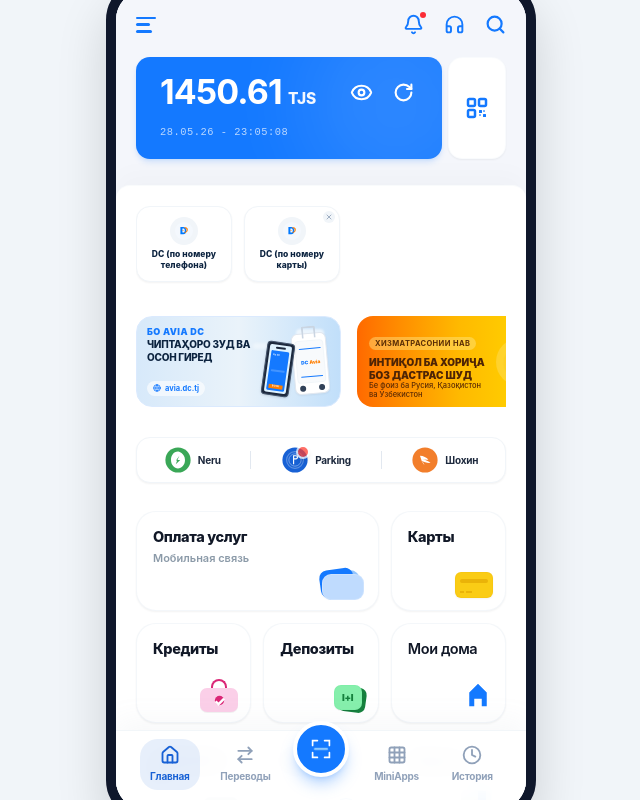
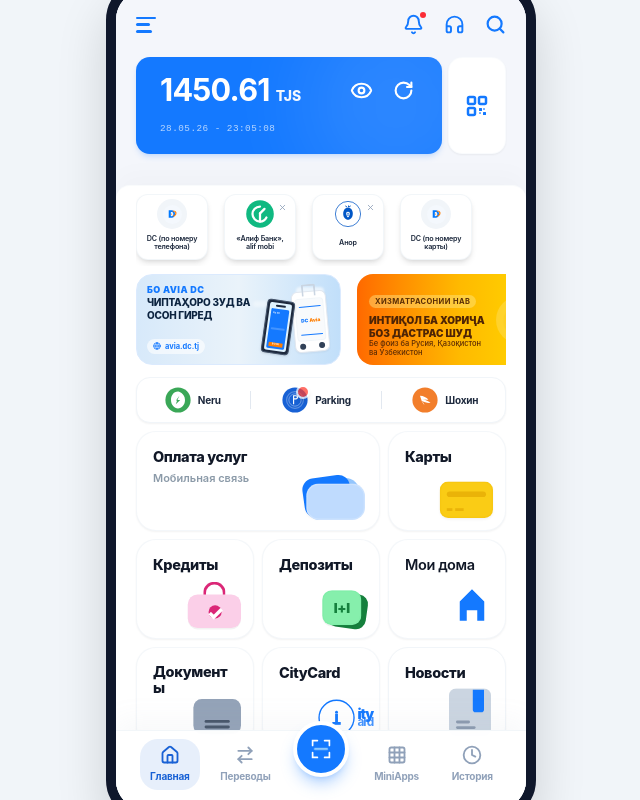
Before and after one commit to umedbobokhonzoda11-collab/Dushanbecity, a React (Vite) app: page / in a window 1280 px wide. Shown: the whole page, without its empty margins (319-959 px from the left). Built offline with nearby package versions, Linux system fonts and the light colour scheme.

Commit message:
feat: expand quick transfer with partner branding
- Add Alif and Anor brand icons and data support
- Add `brand` and `canDismiss` properties to `QuickTransferShort`
- Migrate local storage key to `dc_shortcuts_v3`
- Update component layout sizing and UI refinements

```diff
--- a/src/App.tsx
+++ b/src/App.tsx
@@ -38,7 +38,7 @@
   });
 
   const [shortcuts, setShortcuts] = useState<QuickTransferShort[]>(() => {
-    const saved = localStorage.getItem('dc_shortcuts');
+    const saved = localStorage.getItem('dc_shortcuts_v3');
     return saved ? JSON.parse(saved) : INITIAL_SHORTCUTS;
   });
 
@@ -67,7 +67,7 @@
   }, [hideBalance]);
 
   useEffect(() => {
-    localStorage.setItem('dc_shortcuts', JSON.stringify(shortcuts));
+    localStorage.setItem('dc_shortcuts_v3', JSON.stringify(shortcuts));
   }, [shortcuts]);
 
   useEffect(() => {
@@ -196,7 +196,7 @@
                 <div className="h-[142px] w-full bg-transparent pointer-events-none" />
 
                 {/* Overlying solid content tray with a premium round radius top that slides over the Balance Card */}
-                <div className="bg-white rounded-t-[14px] pt-4 pb-28 space-y-4 shadow-[0_-12px_24px_rgba(0,0,0,0.02)] border-t border-slate-200/20 pointer-events-auto relative z-10 min-h-[500px]">
+                <div className="bg-white rounded-t-[14px] pt-1.5 pb-28 space-y-1 shadow-[0_-12px_24px_rgba(0,0,0,0.02)] border-t border-slate-200/20 pointer-events-auto relative z-10 min-h-[500px]">
 
                   {/* 2. Quick Transfer shortcuts */}
                   <QuickTransfer
--- a/src/components/BalanceCard.tsx
+++ b/src/components/BalanceCard.tsx
@@ -64,10 +64,10 @@
         <div className="flex items-center justify-between w-full">
           <div className="flex items-baseline gap-1.5">
             {/* Balance Text */}
-            <h2 className="text-[34px] font-bold tracking-tight leading-none">
+            <h2 className="text-[30.6px] font-bold tracking-tight leading-none">
               {hideBalance ? '••••••' : balance.toFixed(2)}
             </h2>
-            <span className="text-[15.5px] font-extrabold text-white/95 leading-none">TJS</span>
+            <span className="text-[13.95px] font-extrabold text-white/95 leading-none">TJS</span>
           </div>
 
           <div className="flex items-center gap-3">
@@ -100,7 +100,7 @@
 
         {/* Bottom half: Last transaction timestamp exactly matching layout */}
         <div className="mt-4">
-          <p className="text-[10.4px] font-mono tracking-wider text-white/70 antialiased">
+          <p className="text-[9.36px] font-mono tracking-wider text-white/70 antialiased">
             {lastRefreshedDate}
           </p>
         </div>
--- a/src/components/Banners.tsx
+++ b/src/components/Banners.tsx
@@ -45,7 +45,7 @@
   };
 
   return (
-    <div className="px-5 py-1.5 select-none">
+    <div className="px-5 py-0.5 select-none">
       {/* Scrollable Container with horizontal friction and snaps */}
       <div className="flex gap-4 overflow-x-auto snap-x snap-mandatory scrollbar-none pb-1">
 
--- a/src/components/CategoryGrid.tsx
+++ b/src/components/CategoryGrid.tsx
@@ -35,10 +35,10 @@
   const [electricityPaid, setElectricityPaid] = useState(false);
 
   return (
-    <div className="px-5 py-2 select-none">
+    <div className="px-5 py-0.5 select-none">
 
       {/* HIGH FIDELITY 8-CARD GRID CORRESPONDING EXACTLY TO TELEGRAM SCREENSHOT */}
-      <div className="grid grid-cols-3 gap-3">
+      <div className="grid grid-cols-3 gap-2">
 
         {/* CARD 1: Оплата услуг (Spans 2 columns) */}
         <div
@@ -56,7 +56,7 @@
           </div>
 
           {/* Precise High-Fidelity blue pouch icon representation aligned at bottom right */}
-          <div className="absolute bottom-2.5 right-3.5 pointer-events-none select-none">
+          <div className="absolute bottom-2.5 right-3.5 pointer-events-none select-none origin-bottom-right" style={{ transform: 'scale(1.4)' }}>
             <div className="relative w-[50px] h-[38px] flex items-center justify-center">
               {/* Back flap */}
               <div className="absolute bottom-0 right-[4px] w-[38px] h-[30px] bg-[#93C5FD] rounded-[10px]" />
@@ -83,7 +83,7 @@
           </div>
 
           {/* Precise yellow card icon representation aligned at bottom right */}
-          <div className="absolute bottom-3 right-3 pointer-events-none select-none">
+          <div className="absolute bottom-3 right-3 pointer-events-none select-none origin-bottom-right" style={{ transform: 'scale(1.4)' }}>
             <div className="w-[38px] h-[26px] bg-[#FACC15] rounded-[6px] relative overflow-hidden flex flex-col justify-between p-1 shadow-xs border border-[#EAB308]/20">
               <div className="w-full h-[3.5px] bg-[#EAB308] rounded-xs mt-0.5" />
               <div className="flex gap-0.5 mt-2">
@@ -106,7 +106,7 @@
           </div>
 
           {/* Pink check-purse icon aligned at bottom right */}
-          <div className="absolute bottom-2.5 right-3 pointer-events-none select-none">
+          <div className="absolute bottom-2.5 right-3 pointer-events-none select-none origin-bottom-right" style={{ transform: 'scale(1.4)' }}>
             <div className="relative w-[38px] h-[34px] flex items-center justify-center">
               {/* Silver/pink buckle */}
               <div className="w-4 h-3.5 border-t-[2.5px] border-x-[2.5px] border-[#DB2777] rounded-t-full absolute top-[1px]" />
@@ -132,7 +132,7 @@
           </div>
 
           {/* Green folders with I+I aligned at bottom right */}
-          <div className="absolute bottom-2.5 right-3 pointer-events-none select-none">
+          <div className="absolute bottom-2.5 right-3 pointer-events-none select-none origin-bottom-right" style={{ transform: 'scale(1.4)' }}>
             <div className="relative w-[36px] h-[32px] flex items-center justify-center">
               {/* Back folder */}
               <div className="absolute bottom-0 right-0 w-[28px] h-[25px] bg-[#15803D] rounded-[7px] rotate-[8deg]" />
@@ -158,7 +158,7 @@
           </div>
 
           {/* Solid blue house icon aligned at bottom right */}
-          <div className="absolute bottom-3 right-3 pointer-events-none select-none text-[#1479FF]">
+          <div className="absolute bottom-3 right-3 pointer-events-none select-none text-[#1479FF] origin-bottom-right" style={{ transform: 'scale(1.4)' }}>
             <svg viewBox="0 0 24 24" fill="currentColor" className="w-[30px] h-[30px]">
               <path d="M19 21H15V15H9V21H5V10L12 3L19 10V21Z" />
             </svg>
@@ -178,7 +178,7 @@
           </div>
 
           {/* Gray files capsule indicator at bottom right */}
-          <div className="absolute bottom-3 right-3 pointer-events-none select-none">
+          <div className="absolute bottom-3 right-3 pointer-events-none select-none origin-bottom-right" style={{ transform: 'scale(1.4)' }}>
             <div className="w-[34px] h-[25px] bg-[#94A3B8] rounded-[6px] relative overflow-hidden flex flex-col justify-end p-1 gap-0.5 shadow-2xs">
               <div className="w-[18px] h-[2px] bg-[#475569] rounded-full mx-auto" />
               <div className="w-[18px] h-[2px] bg-[#475569] rounded-full mx-auto" />
@@ -198,7 +198,7 @@
           </div>
 
           {/* Beautiful high quality CityCard monogram SVG logo bottom right */}
-          <div className="absolute bottom-2.5 right-1.5 pointer-events-none select-none">
+          <div className="absolute bottom-2.5 right-1.5 pointer-events-none select-none origin-bottom-right" style={{ transform: 'scale(1.4)' }}>
             <div className="flex items-center gap-0.5">
               {/* Outer logo circle */}
               <div className="w-[26px] h-[26px] rounded-full border-[1.8px] border-[#1479FF] flex items-center justify-center relative shrink-0">
@@ -229,7 +229,7 @@
           </div>
 
           {/* Gray folder / newsletter page with a tiny blue ribbon tag aligned bottom right */}
-          <div className="absolute bottom-2.5 right-3.5 pointer-events-none select-none">
+          <div className="absolute bottom-2.5 right-3.5 pointer-events-none select-none origin-bottom-right" style={{ transform: 'scale(1.4)' }}>
             <div className="relative w-[30px] h-[34px] bg-[#CBD5E1] rounded-[5px] flex flex-col justify-end p-1 shadow-2xs border border-slate-300/30">
               {/* Bookmark hanger blue decoration */}
               <div className="absolute top-0 right-1 w-[8px] h-4 bg-[#1479FF] rounded-b-[2px]" />
--- a/src/components/Icons.tsx
+++ b/src/components/Icons.tsx
@@ -132,3 +132,75 @@
     </svg>
   );
 };
+
+// Alif Mobi Logo with high-fidelity path details matching screenshot
+export const AlifLogo: React.FC<{ className?: string }> = ({ className = 'w-10 h-10' }) => {
+  return (
+    <svg viewBox="0 0 100 100" fill="none" xmlns="http://www.w3.org/2000/svg" className={className}>
+      <circle cx="50" cy="50" r="46" fill="#10B981" />
+      {/* Dynamic crescent/A curve */}
+      <path
+        d="M50 25C36 25 25 36 25 50C25 64 36 75 50 75C59.5 75 67.5 69.5 71.5 61.5"
+        stroke="white"
+        strokeWidth="7.5"
+        strokeLinecap="round"
+      />
+      {/* Alif arrow stem inside */}
+      <path
+        d="M50 48V75"
+        stroke="white"
+        strokeWidth="7.5"
+        strokeLinecap="round"
+      />
+      <path
+        d="M50 48L65 33"
+        stroke="white"
+        strokeWidth="7.5"
+        strokeLinecap="round"
+      />
+    </svg>
+  );
+};
+
+// Anor Pomegranate Logo with high-fidelity path details matching screenshot
+export const AnorLogo: React.FC<{ className?: string }> = ({ className = 'w-10 h-10' }) => {
+  return (
+    <svg viewBox="0 0 100 100" fill="none" xmlns="http://www.w3.org/2000/svg" className={className}>
+      {/* White circle card base */}
+      <circle cx="50" cy="50" r="46" fill="white" />
+      {/* Blue border ring */}
+      <circle cx="50" cy="50" r="42" stroke="#0056C6" strokeWidth="2.5" />
+
+      {/* Pomegranate body path */}
+      <path
+        d="M50 28C39 29 34 38 34 49C34 61 41.5 69 50 69C58.5 69 66 61 66 49C66 38 61 29 50 28Z"
+        fill="#0056C6"
+      />
+
+      {/* Crown elements on top of pomegranate */}
+      <path
+        d="M44 28 L40 21 L47 25 Z"
+        fill="#0056C6"
+      />
+      <path
+        d="M50 28 L50 19 L54 26 Z"
+        fill="#0056C6"
+      />
+      <path
+        d="M56 28 L60 21 L53 25 Z"
+        fill="#0056C6"
+      />
+
+      {/* Inside elegant loop structure representing pomegranate seeds and letter A */}
+      <path
+        d="M50 62C46.5 58.5 43.5 53.5 44 48C44.5 42.5 49 40.5 50 45C51 40.5 55.5 42.5 56 48C56.5 53.5 53.5 58.5 50 62Z"
+        fill="white"
+      />
+
+      {/* Central loop node connections */}
+      <circle cx="50" cy="49" r="2.5" fill="#0056C6" />
+      <circle cx="47" cy="54" r="2" fill="#0056C6" />
+      <circle cx="53" cy="54" r="2" fill="#0056C6" />
+    </svg>
+  );
+};
--- a/src/components/Partners.tsx
+++ b/src/components/Partners.tsx
@@ -16,7 +16,7 @@
   const [activePartnerApp, setActivePartnerApp] = useState<'neru' | 'parking' | 'shohin' | null>(null);
 
   return (
-    <div className="px-5 py-1 select-none">
+    <div className="px-5 py-0.5 select-none">
       {/* Container holding partner bar exactly as shown inside the picture - height reduced further by 20% */}
       <div className="bg-white border border-slate-100 rounded-[14px] py-2 px-3 flex items-center justify-around shadow-xs">
 
--- a/src/components/QuickTransfer.tsx
+++ b/src/components/QuickTransfer.tsx
@@ -1,6 +1,6 @@
 import React from 'react';
 import { X } from 'lucide-react';
-import { DCLogo } from './Icons';
+import { DCLogo, AlifLogo, AnorLogo } from './Icons';
 import { QuickTransferShort } from '../types';
 
 interface QuickTransferProps {
@@ -15,41 +15,54 @@
   onSelectShortcut,
 }) => {
   return (
-    <div className="px-5 py-1 select-none">
+    <div className="px-5 py-0.5 select-none">
       {/* Horizontal Flex Scroll Container */}
-      <div className="flex gap-3 overflow-x-auto pb-2 scrollbar-none">
-        {shortcuts.map((shortcut) => (
+      <div className="flex gap-4 overflow-x-auto pb-1.5 scrollbar-none">
+        {shortcuts.map((shortcut) => {
+          const isPhone = shortcut.id === 'phone' || shortcut.id === 'alif';
+          const typeToSelect = shortcut.type;
+
+          return (
             <div
               key={shortcut.id}
               id={`shortcut-${shortcut.id}`}
-            className="relative flex flex-col items-center justify-center w-[96px] min-w-[90px] h-[76px] bg-white border border-slate-100 hover:border-slate-200 hover:bg-slate-50 rounded-[14px] p-1.5 text-center transition-all cursor-pointer shadow-xs active:scale-95 duration-200"
-            onClick={() => onSelectShortcut(shortcut.type)}
+              className="relative flex flex-col items-center justify-center bg-white border border-slate-100/90 hover:border-slate-200/95 hover:bg-slate-50/50 rounded-[12px] text-center transition-all cursor-pointer shadow-md hover:shadow-lg active:scale-95 duration-200 w-[72px] min-w-[72px] h-[66px] p-1"
+              onClick={() => onSelectShortcut(typeToSelect)}
             >
-            {/* Round avatar containing DC custom brand logo */}
-            <div className="w-7 h-7 rounded-full bg-[#f1f5f9] flex items-center justify-center mb-1 shrink-0">
-              <DCLogo className="w-5 h-5" />
+              {/* Logo representation corresponding to each brand */}
+              <div className="w-[30px] h-[30px] flex items-center justify-center mb-0.5 shrink-0">
+                {shortcut.brand === 'alif' ? (
+                  <AlifLogo className="w-[30px] h-[30px]" />
+                ) : shortcut.brand === 'anor' ? (
+                  <AnorLogo className="w-[30px] h-[30px]" />
+                ) : (
+                  <div className="w-[30px] h-[30px] rounded-full bg-[#f1f5f9] flex items-center justify-center">
+                    <DCLogo className="w-[21px] h-[21px]" />
+                  </div>
+                )}
               </div>
 
               {/* Title / Caption label matched perfectly to screenshot */}
-            <span className="text-[8.5px] font-extrabold text-[#0D2440] leading-tight tracking-[0.01em] shrink-0">
+              <span className="text-[7.2px] leading-[1.1] font-semibold text-slate-800 tracking-tight shrink-0 text-center whitespace-pre-line flex-1 flex items-center justify-center w-full">
                 {shortcut.title}
               </span>
 
-            {/* Cross 'X' dismiss badge for the card shortcut exactly as shown */}
-            {shortcut.type === 'card' && (
+              {/* Cross 'X' dismiss badge for custom brand shortcuts exactly as shown inside the picture */}
+              {shortcut.canDismiss && (
                 <button
-                id="btn-remove-card-shortcut"
+                  id={`btn-remove-shortcut-${shortcut.id}`}
                   onClick={(e) => {
                     e.stopPropagation(); // prevent triggering the click on main body
                     onRemoveShortcut(shortcut.id);
                   }}
-                className="absolute top-1 right-1 p-0.5 bg-slate-100 hover:bg-slate-200 hover:text-red-500 rounded-full text-slate-400 transition-all active:scale-90"
+                  className="absolute top-1.5 right-1.5 p-0.5 text-slate-400 hover:text-red-500 rounded-full transition-all active:scale-90"
                 >
-                <X size={8} className="stroke-[2.5]" />
+                  <X size={9} className="stroke-[2.2]" />
                 </button>
               )}
             </div>
-        ))}
+          );
+        })}
       </div>
     </div>
   );
--- a/src/data.ts
+++ b/src/data.ts
@@ -4,14 +4,34 @@
   {
     id: 'phone',
     type: 'phone',
-    title: 'DC (по номеру телефона)',
-    caption: 'DC (по номеру телефона)'
+    title: 'DC (по номеру\nтелефона)',
+    caption: 'DC (по номеру телефона)',
+    brand: 'dc',
+    canDismiss: false
+  },
+  {
+    id: 'alif',
+    type: 'phone',
+    title: '«Алиф Банк»,\nalif mobi',
+    caption: '«Алиф Банк», alif mobi',
+    brand: 'alif',
+    canDismiss: true
+  },
+  {
+    id: 'anor',
+    type: 'card',
+    title: 'Анор',
+    caption: 'Анор',
+    brand: 'anor',
+    canDismiss: true
   },
   {
     id: 'card',
     type: 'card',
-    title: 'DC (по номеру карты)',
-    caption: 'DC (по номеру карты)'
+    title: 'DC (по номеру\nкарты)',
+    caption: 'DC (по номеру карты)',
+    brand: 'dc',
+    canDismiss: false
   }
 ];
 
--- a/src/types.ts
+++ b/src/types.ts
@@ -3,6 +3,8 @@
   type: 'phone' | 'card';
   title: string;
   caption: string;
+  brand?: 'dc' | 'alif' | 'anor';
+  canDismiss?: boolean;
 }
 
 export interface Partner {
```
Lines whose indentation alone changed are shown as unchanged.
